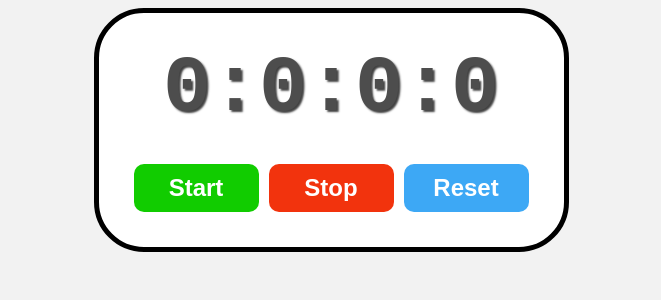
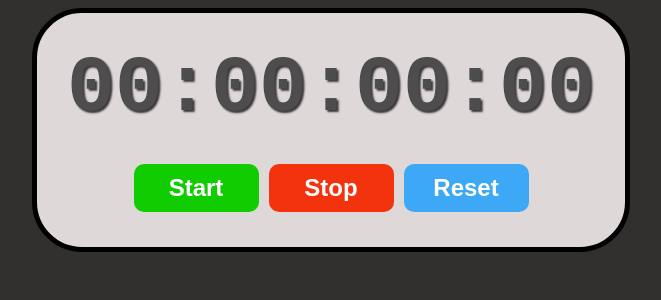
Before and after one commit to Junior-sierpik/StopWatch-React, a React (Vite) app in the folder StopWatch-React/: page / in a window 1280 px wide. Shown: the top 300 px of the page, without its empty margins (309-970 px from the left). Built offline with nearby package versions, Linux system fonts and the light colour scheme.

Commit message:
Finish project

```diff
--- a/StopWatch-React/src/index.css
+++ b/StopWatch-React/src/index.css
@@ -2,7 +2,7 @@ body{
   display: flex;
   flex-direction: column;
   align-items: center;
-  background-color: hsl(0, 0%, 95%);
+  background-color: hsl(0, 3%, 19%);
 }
 .stopWatch{
   display: flex;
@@ -12,6 +12,7 @@ body{
   border-radius: 50px;
   background-color: white;
   padding: 30px;
+  background-color: hsl(0, 10%, 86%);
 }
 .display{
   font-size: 5rem;
--- a/StopWatch-React/src/stopwatch.jsx
+++ b/StopWatch-React/src/stopwatch.jsx
@@ -42,6 +42,11 @@ function stopWatch() {
     let seconds = Math.floor(elapsedTime / (1000) % 60);
     let miliseconds = Math.floor((elapsedTime % 1000) / 10);
 
+    hours = String(hours).padStart(2, "0");
+    minutes = String(minutes).padStart(2, "0");
+    seconds = String(seconds).padStart(2, "0");
+    miliseconds = String(miliseconds).padStart(2, "0");
+
     return `${hours}:${minutes}:${seconds}:${miliseconds}`;
   }
 
```
